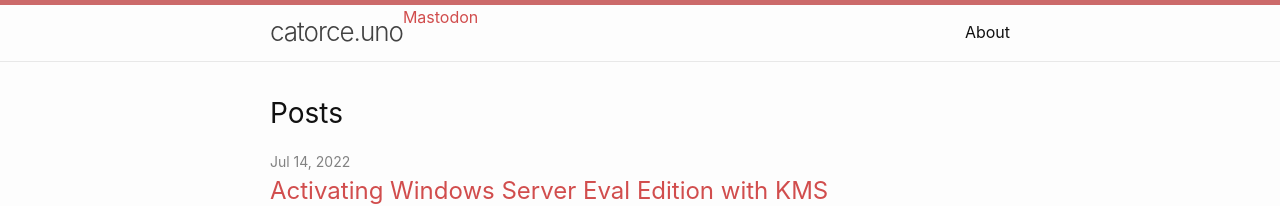
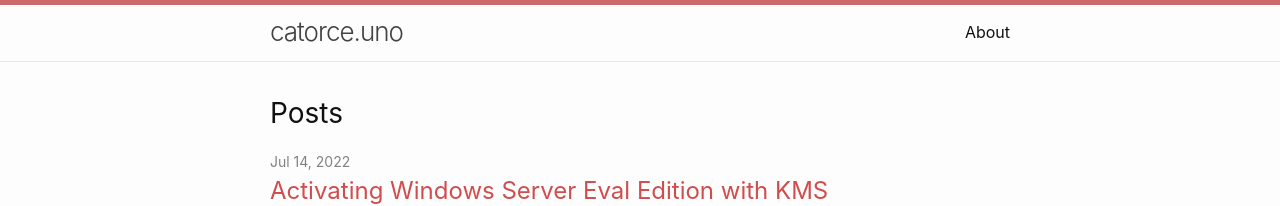
Before and after one commit to 47780/47780.github.io, a Jekyll site: the page built from index.markdown, in a window 1280 px wide. Shown: the top 206 px of the page. Built offline with Jekyll 4.4.1, drawn with Linux system fonts in a browser that asks for light colours.

Commit message:
that mastodon link was in the wrong spot lol

```diff
--- a/_includes/header.html
+++ b/_includes/header.html
@@ -4,7 +4,6 @@
     {%- assign default_paths = site.pages | map: "path" -%}
     {%- assign page_paths = site.header_pages | default: default_paths -%}
     <a class="site-title" rel="author" href="{{ "/" | relative_url }}">{{ site.title | escape }}</a>
-    <a rel="me" href="https://mastodon.social/@130">Mastodon</a>
 
     {%- if page_paths -%}
       <nav class="site-nav">
```
